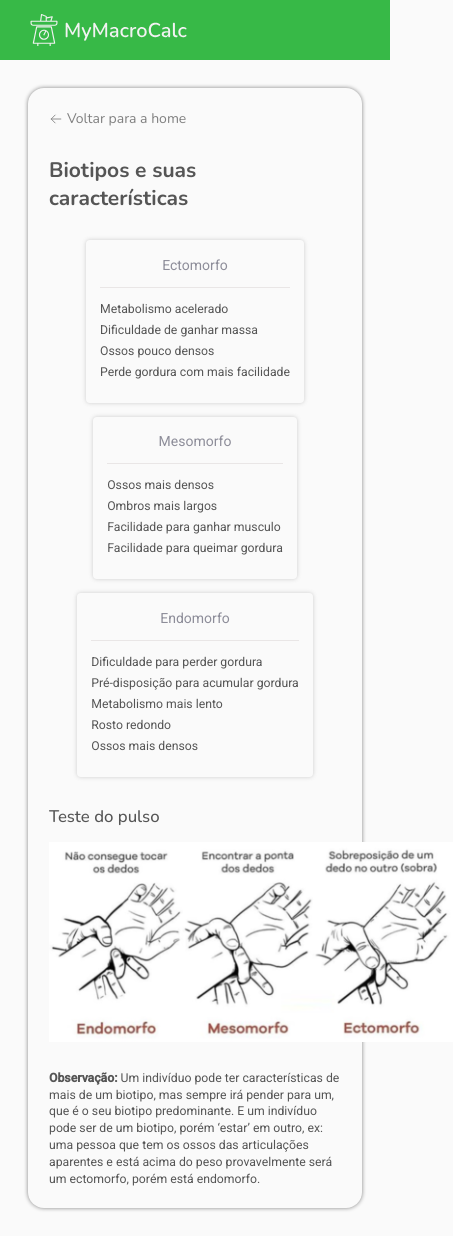
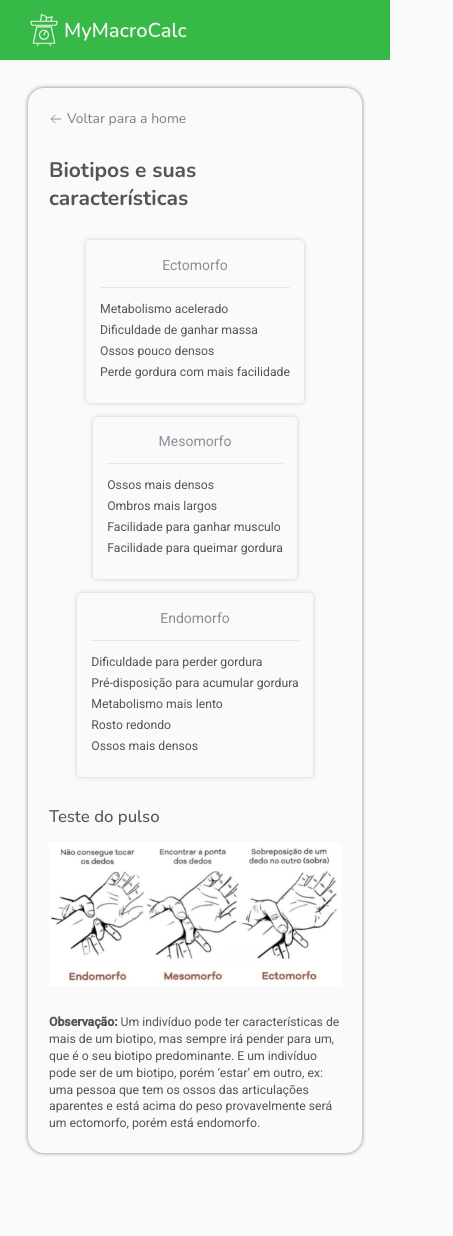
Before and after one commit to rodolfomariano/My-Macro-Calc, a React (Vite) app: page /bio-type in a window 390 px wide. Shown: the whole page, 453 px wide, since content can reach past the window. After the commit the page ends 1181 px from the top, so only its background shows below. Built offline with nearby package versions, Linux system fonts and the light colour scheme.

Commit message:
edit style

```diff
--- a/src/pages/AboutBioType/styles.module.scss
+++ b/src/pages/AboutBioType/styles.module.scss
@@ -85,7 +85,6 @@
     }
 
     img {
-      max-width: 420px;
       max-height: 200px;
     }
   }
@@ -99,4 +98,10 @@
   @media (max-width: 1080px) {
     margin: 2rem;
   }
+
+  @media (max-width: 720px) {
+    img {
+      width: 100%;
+    }
+  }
 }
```
